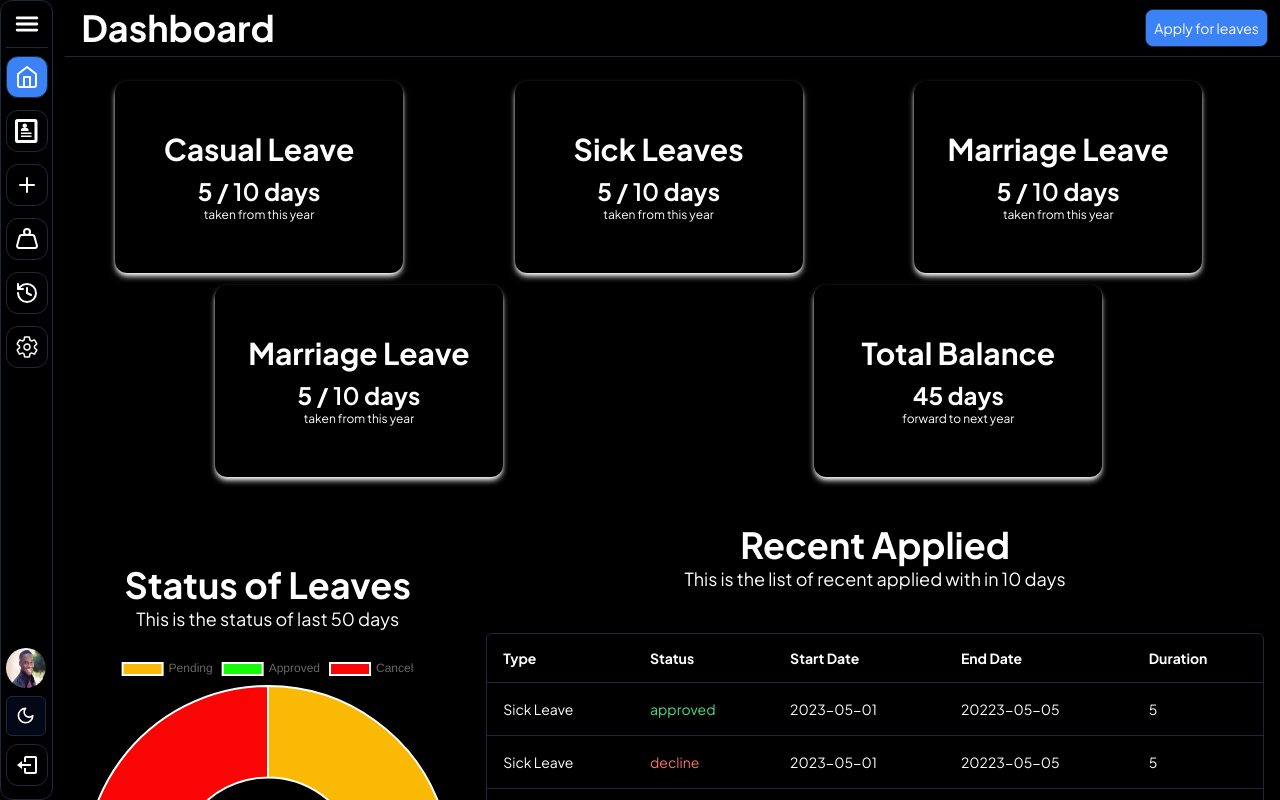
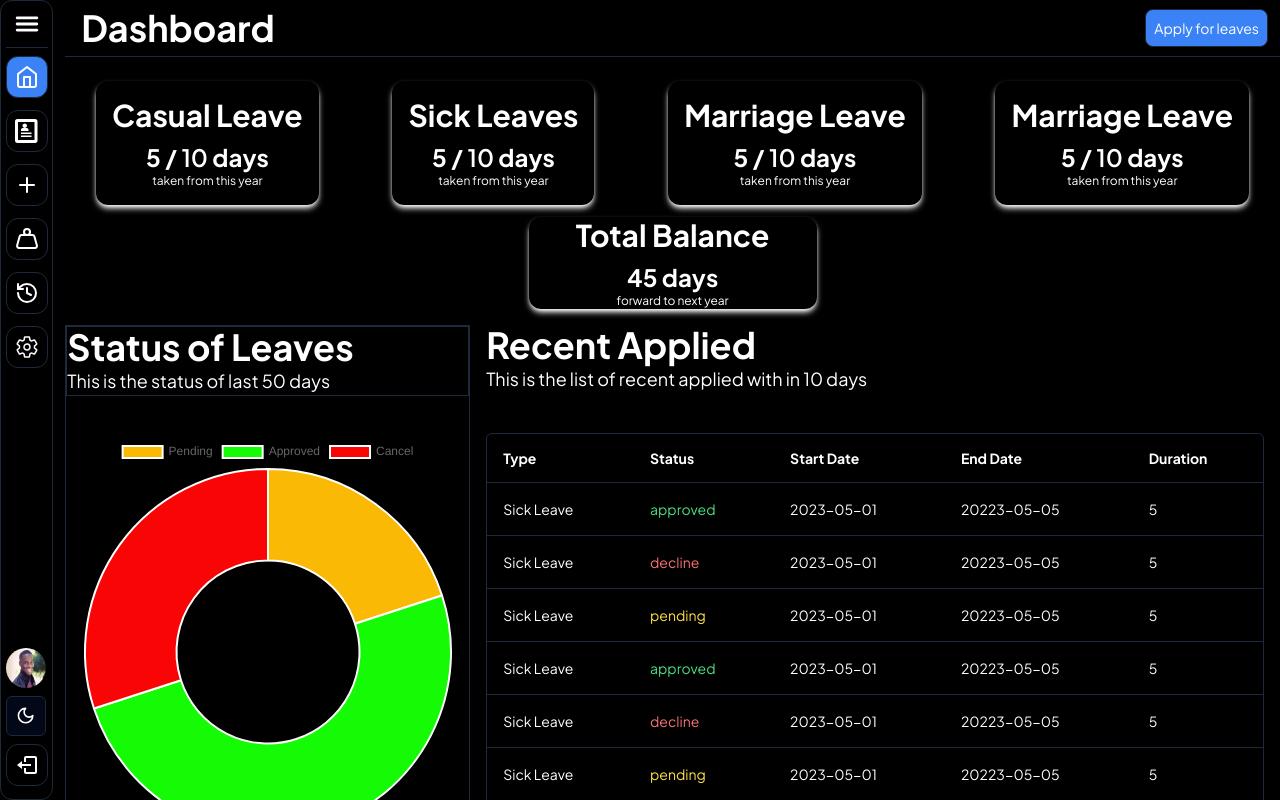
Before and after one commit to Aq7853gehc/leave_sm, a Next.js app: page /user in a window 1280 px wide. Built offline with nearby package versions, Linux system fonts and the light colour scheme.

Commit message:
some changes

```diff
--- a/app/user/page.tsx
+++ b/app/user/page.tsx
@@ -22,12 +22,15 @@ const Users = () => {
         </p>
       </div>
       <Separator className="my-2" />
-      <div className="relative flex flex-wrap items-center max-md:ml-4 my-4 justify-around gap-3 w-full pb-2 pr-7  ">
-
+      <div className="relative  flex flex-wrap items-center max-md:ml-4 my-4 justify-around gap-3 w-full  ">
         {bal.map((itmes) => (
-          <div className="relative w-[18rem] h-[12rem] flex flex-col  justify-center items-center  p-4 transition-all duration-150  shadow-md dark:shadow-white rounded-xl cursor-pointer hover:shadow hover:border-black dark:hover:border-white dark:hover:shadow-white"
-            onClick={() => routes.push("/user/leavebalance")}>
-            <p className=" font-bold text-2xl md:text-3xl ">{itmes.leaveType}</p>
+          <div
+            className="relative  flex flex-col  justify-center items-center  p-4 transition-all duration-150  shadow-md dark:shadow-white rounded-xl cursor-pointer hover:shadow hover:border-black dark:hover:border-white dark:hover:shadow-white"
+            onClick={() => routes.push("/user/leavebalance")}
+          >
+            <p className=" font-bold text-2xl md:text-3xl ">
+              {itmes.leaveType}
+            </p>
             <h1 className="md:text-2xl mt-2 text-xl text-gray-600 font-bold">
               {itmes.used} /{" "}
               <span className="font-semibold">{itmes.total}</span>{" "}
@@ -36,8 +39,7 @@ const Users = () => {
             <p className="text-gray-500 text-xs">{itmes.text}</p>
           </div>
         ))}
-        <div className="relative w-[18rem] h-[12rem] flex flex-col justify-center items-center p-4 rounded-xl shadow-md  dark:shadow-white">
-
+        <div className="relative w-[18rem]  flex flex-col justify-center items-center  rounded-xl shadow-md  dark:shadow-white">
           <p className="font-bold text-2xl md:text-3xl ">Total Balance</p>
           <h1 className="md:text-2xl mt-2 text-xl text-gray-600 font-bold">
             45 <span>days</span>
@@ -45,25 +47,34 @@ const Users = () => {
           <p className="text-gray-500 text-xs">forward to next year</p>
         </div>
       </div>
+      {/* second division */}
+
+      <div className="flex ">
+        <div className="md:w-1/3 w-full flex gap-10  items-center flex-col   border">
+          {/* Charts of status */}
 
 
 
-      <div className="flex  pt-2  max-lg:flex-col w-full h-[100vw] scrorr">
-        <div className="lg:w-1/3 w-full flex gap-5 justify-center items-center flex-col px-4  py-4">
-          {/* Charts of status */}
-          <div className="w-full flex justify-center items-center flex-col relative">
+          <div className="w-full flex justify-center  flex-col relative border">
             <h1 className="md:text-4xl text-2xl font-bold ">
               Status of Leaves
             </h1>
-            <p className="md:text-lg text-sm">This is the status of last 50 days</p>
+            <p className="md:text-lg text-sm">
+              This is the status of last 50 days
+            </p>
           </div>
           <ChartDemo className="md:w-[30rem] w-[20rem] h-[20rem] flex items-center justify-center text-center md:h-[25rem] " />
         </div>
-        <div className="w-full flex gap-5 justify-center items-center flex-col px-4  py-4">
+        <div className="w-full flex-1 flex gap-5 justify-center items-center flex-col px-4  ">
           {/* recent applied */}
-          <div className="w-full flex justify-center items-center flex-col relative">
+
+
+
+          <div className="w-full flex justify-center  flex-col relative">
             <h1 className="sm:text-4xl text-2xl font-bold ">Recent Applied </h1>
-            <p className="md:text-lg text-sm">This is the list of recent applied with in 10 days</p>
+            <p className="md:text-lg text-sm">
+              This is the list of recent applied with in 10 days
+            </p>
           </div>
           <ListLeave className="w-full" />
         </div>
```
